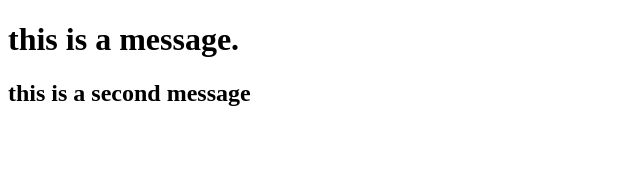
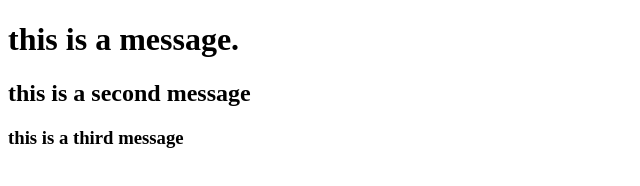
Before and after one commit to Pedrick16/git-github-tutorial, a plain HTML site: page index.html in a window 1280 px wide. Shown: the whole page, without its empty margins (0-640 px from the left). Drawn offline with Linux system fonts and the light colour scheme.

Commit message:
Update index.html

```diff
--- a/index.html
+++ b/index.html
@@ -8,6 +8,7 @@
 <body>
     <h1>this is a message.</h1>
     <h2>this is a second message</h2>
+    <h3>this is a third message</h3>
 
 </body>
 </html>
```
